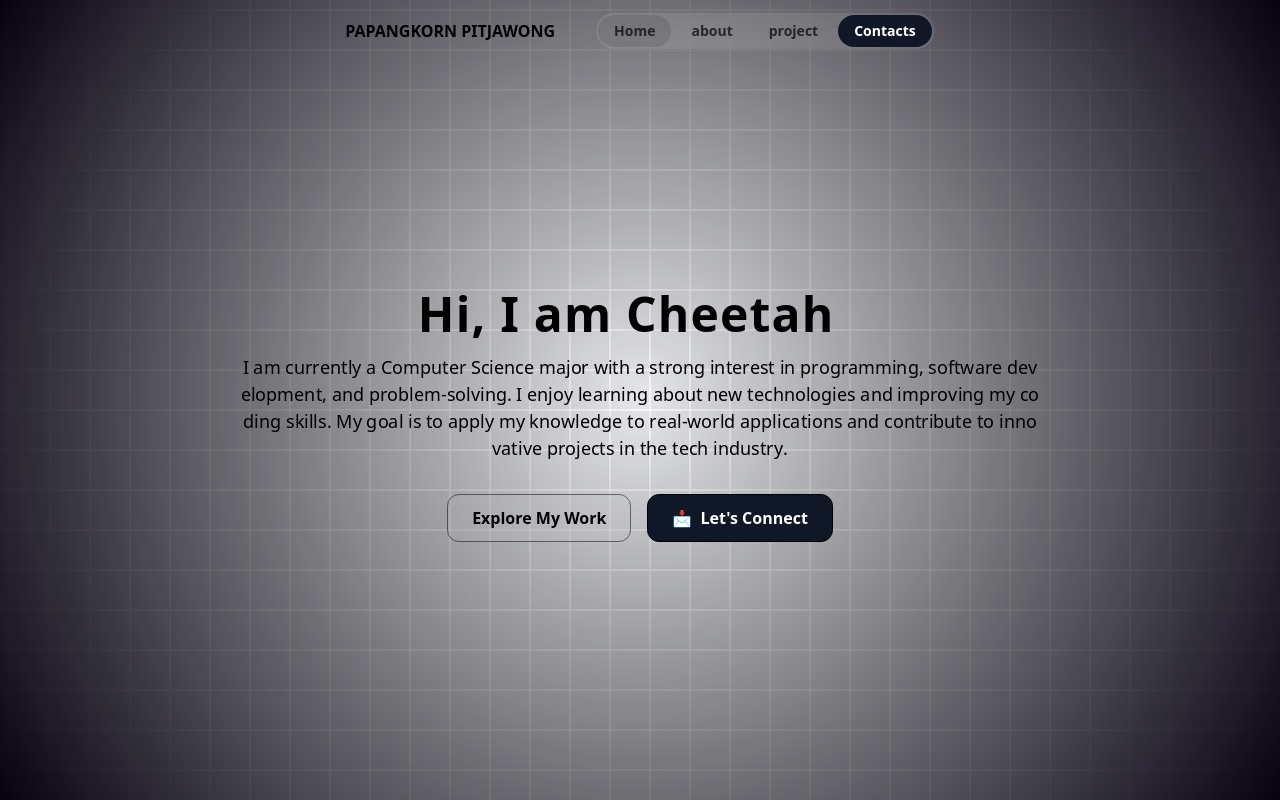
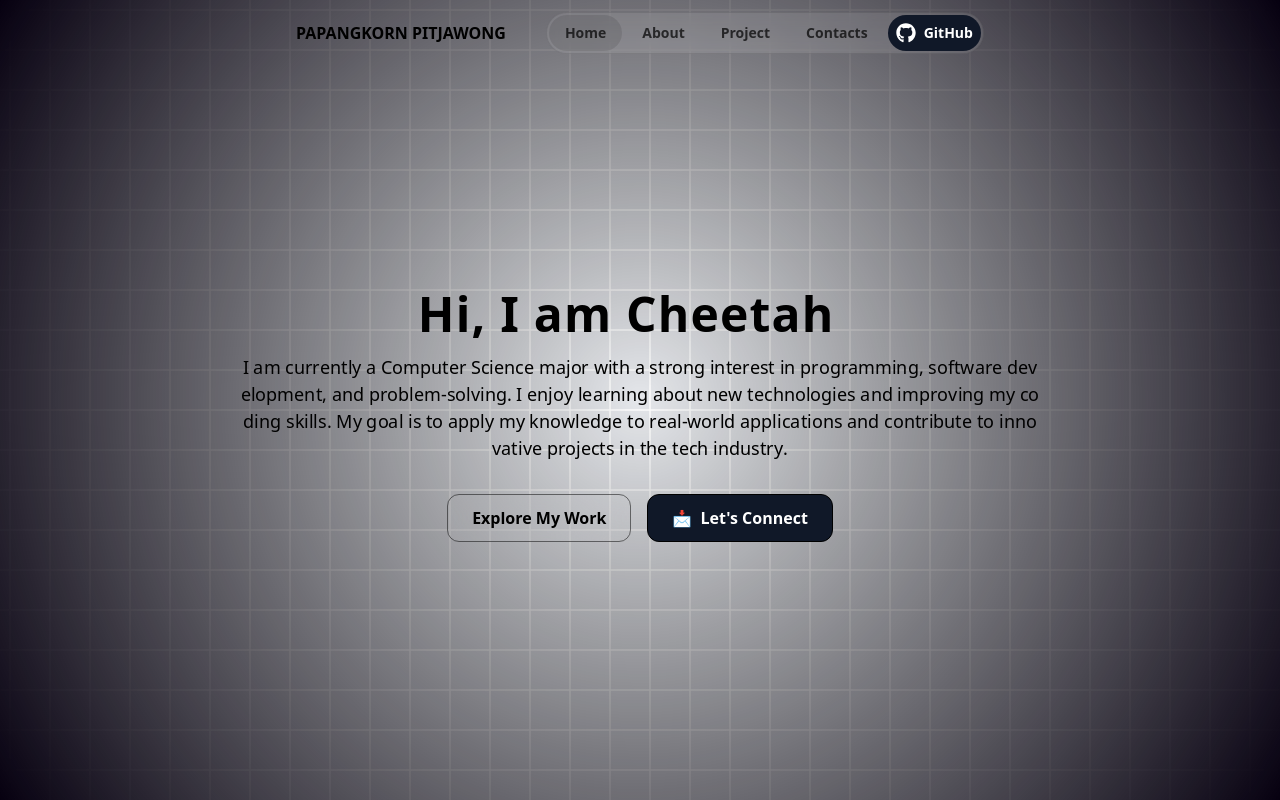
Before and after one commit to TAHPAPANGKORN/nextjs-profile-frontend, a Next.js app: page / in a window 1280 px wide. Shown: the top 800 px of the page. Built offline with nearby package versions, Linux system fonts and the light colour scheme.

Commit message:
feat: enhance Header component with animated active link and add GitHub link; update ScrollSections to include TechnologyUse

```diff
--- a/src/app/globals.css
+++ b/src/app/globals.css
@@ -5,7 +5,7 @@
 }
 @layer base{
   .nav-item {
-    @apply cursor-pointer px-1 py-1.5 rounded-full text-black/70 text-sm font-semibold hover:bg-black/10 hover:text-black transition duration-300 md:px-4;
+    @apply cursor-pointer p-1.5 rounded-full text-black/70 text-sm font-semibold hover:bg-black/10 hover:text-black transition duration-300 flex justify-center items-center md:px-4;
   }
   .header-item{
     @apply text-3xl font-bold  z-9 tracking-wide md:text-5xl
--- a/src/components/Header/Header.tsx
+++ b/src/components/Header/Header.tsx
@@ -1,17 +1,74 @@
-'use client'
-import React from 'react';
+'use client';
+import React, { useState } from 'react';
 import { Link } from 'react-scroll';
+import NextLink from 'next/link';
+import { motion, AnimatePresence } from 'framer-motion';
+import { FaGithub } from 'react-icons/fa';
 
 export const Header = () => {
+  const [active, setActive] = useState('home');
+
+  const navItems = [
+    { name: 'Home', to: 'home', offset: 0 },
+    { name: 'About', to: 'about', offset: 0 },
+    { name: 'Project', to: 'project', offset: 0 },
+    { name: 'Contacts', to: 'contact', offset: -500 },
+  ];
+
+  const handleSetActive = (to: string) => {
+    setActive(to);
+  };
+
   return (
-  <div className="flex space-x-10 justify-center items-center fixed top-3 w-full z-10 ">
-    <h1 className="hidden md:block font-semibold">PAPANGKORN PITJAWONG</h1>
-    <nav className="flex gap-1 p-0.5 border border-black/10 rounded-full bg-white/10 backdrop-blur">
-      <Link  to="home" smooth={true} duration={0} spy={true} activeClass='bg-black/10' className="nav-item">Home</Link>
-      <Link  to="about" smooth={true} duration={0} spy={true} activeClass='bg-black/10' className="nav-item">about</Link>
-      <Link  to="project" smooth={true} duration={0} spy={true} activeClass='bg-black/10' className="nav-item">project</Link>
-      <Link  to="contact" smooth={true} duration={0} className="nav-item bg-gray-900 text-white hover:bg-black/50 hover:text-white-900">Contacts</Link>
-    </nav>
-  </div>
+    <div className="flex space-x-10 justify-center items-center fixed top-3 w-full z-10">
+      <h1 className="hidden md:block font-semibold">PAPANGKORN PITJAWONG</h1>
+      <nav className="flex gap-1 p-1 md:p-0.5 border border-black/10 rounded-full bg-white/10 backdrop-blur relative">
+        {navItems.map(({ name, to, offset }) => {
+          const isActive = active === to;
+
+          return (
+            <Link
+              key={to}
+              to={to}
+              smooth={true}
+              duration={0}
+              spy={true}
+              offset={offset}
+              onSetActive={handleSetActive}
+              className="nav-item relative"
+            >
+              {name}
+              <AnimatePresence>
+                {isActive && (
+                  <motion.span
+                    layoutId="activeNavBg"
+                    className="absolute inset-0   bg-black/10 rounded-full -z-10"
+                    initial={{ opacity: 0 }}
+                    animate={{ opacity: 1 }}
+                    exit={{ opacity: 0 }}
+                    transition={{ type: "spring", stiffness: 500, damping: 30 }}
+                  />
+                )}
+              </AnimatePresence>
+            </Link>
+          );
+        })}
+
+        <NextLink
+          href="https://github.com/TAHPAPANGKORN"
+          target="_blank"
+          rel="noopener noreferrer"
+          className="nav-item bg-gray-900 text-white hover:bg-black/50 hover:text-white-900 flex items-center justify-center p-2 rounded-full"
+        >
+            {/* Text on md+ screens, icon on smaller screens */}
+            <div className="flex items-center gap-2">
+              <span className="text-xl">
+                <FaGithub />
+              </span>
+              <span className="hidden md:inline">GitHub</span>
+            </div>
+        </NextLink>
+      </nav>
+    </div>
   );
 };
--- a/src/components/ScrollSections/ScrollSections.tsx
+++ b/src/components/ScrollSections/ScrollSections.tsx
@@ -14,12 +14,10 @@
       </Element>
       <Element name="about">
         <AboutMe />
+        <TechnologyUse />
       </Element>
       <Element name="project">
         <Project />
-      </Element>
-      <Element name="technology">
-        <TechnologyUse />
       </Element>
       <Element name="contact">
         <Contact />
```
